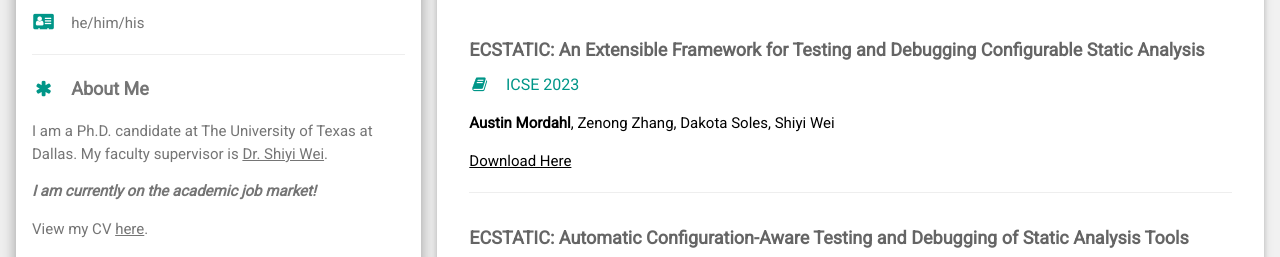
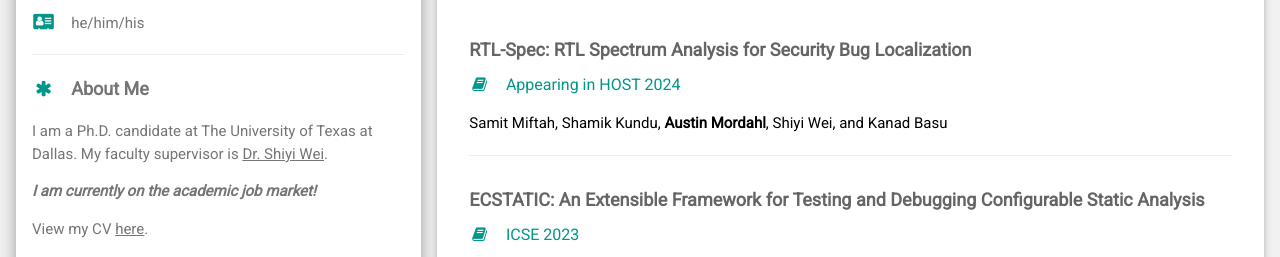
Before and after one commit to amordahl/amordahl.github.io, a plain HTML site: page index.html in a window 1280 px wide. Shown: the part 537-794 px from the top of the page. Drawn offline with nearby package versions, Linux system fonts and the light colour scheme.

Commit message:
update website and cv

```diff
--- a/index.html
+++ b/index.html
@@ -92,6 +92,12 @@ html,body,h1,h2,h3,h4,h5,h6 {font-family: "Roboto", sans-serif}
 
       <div class="w3-container w3-card w3-white w3-margin-bottom">
           <h2 class="w3-text-grey w3-padding-16"><i class="fa fa-certificate fa-fw w3-margin-right w3-xxlarge w3-text-teal"></i>Publications</h2>
+          <div class="w3-container">
+              <h5 class="w3-opacity"><b>RTL-Spec: RTL Spectrum Analysis for Security Bug Localization</b></h5>
+              <h6 class="w3-text-teal"><i class="fa fa-book fa-fw w3-margin-right"></i>Appearing in HOST 2024</h6>
+              <p>Samit Miftah, Shamik Kundu, <b>Austin Mordahl</b>, Shiyi Wei, and Kanad Basu</p>
+              <hr>
+          </div>
           <div class="w3-container">
               <h5 class="w3-opacity"><b>ECSTATIC: An Extensible Framework for Testing and Debugging  Configurable Static Analysis</b></h5>
               <h6 class="w3-text-teal"><i class="fa fa-book fa-fw w3-margin-right"></i>ICSE 2023</h6>
```
Also changed, not shown: 1 other file.
